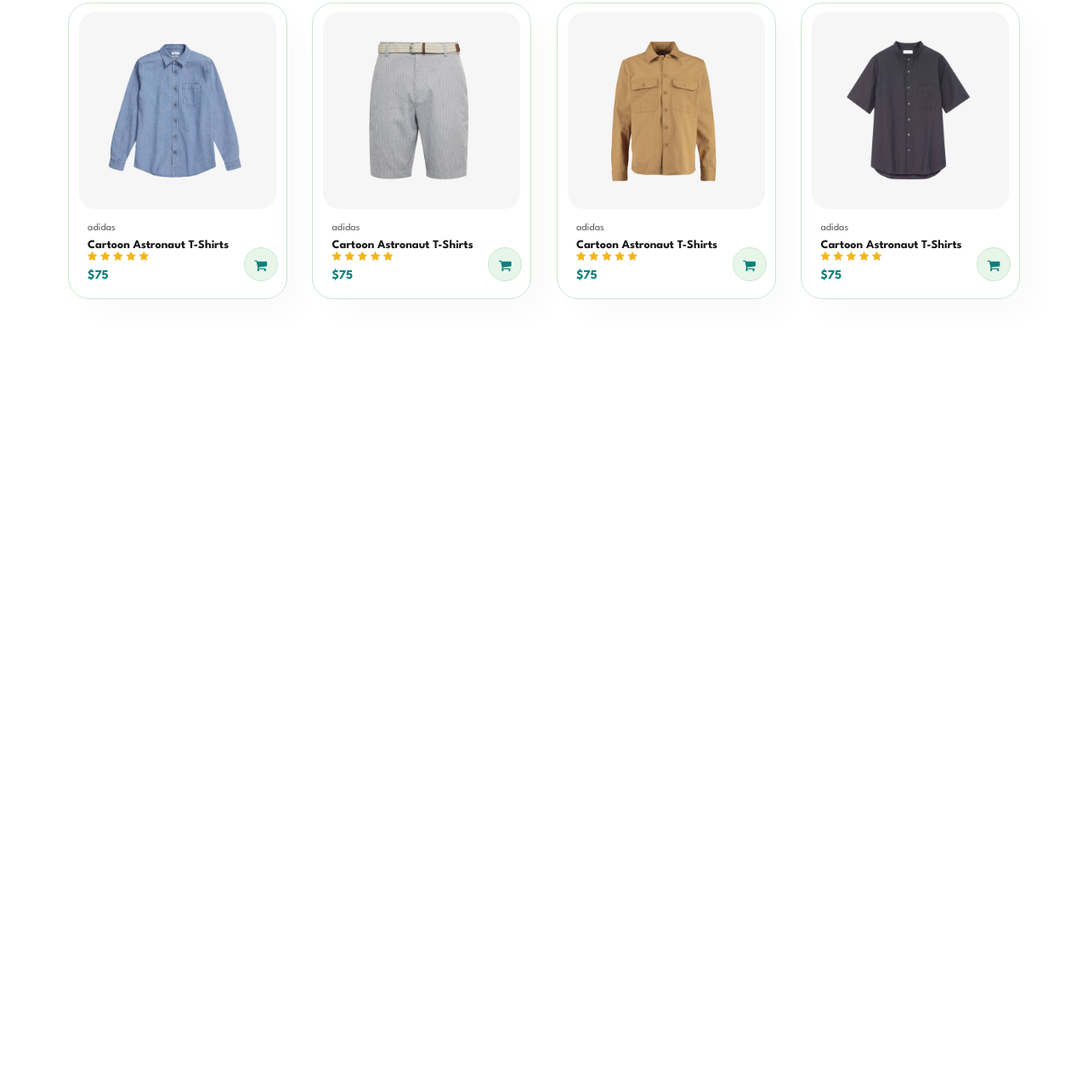
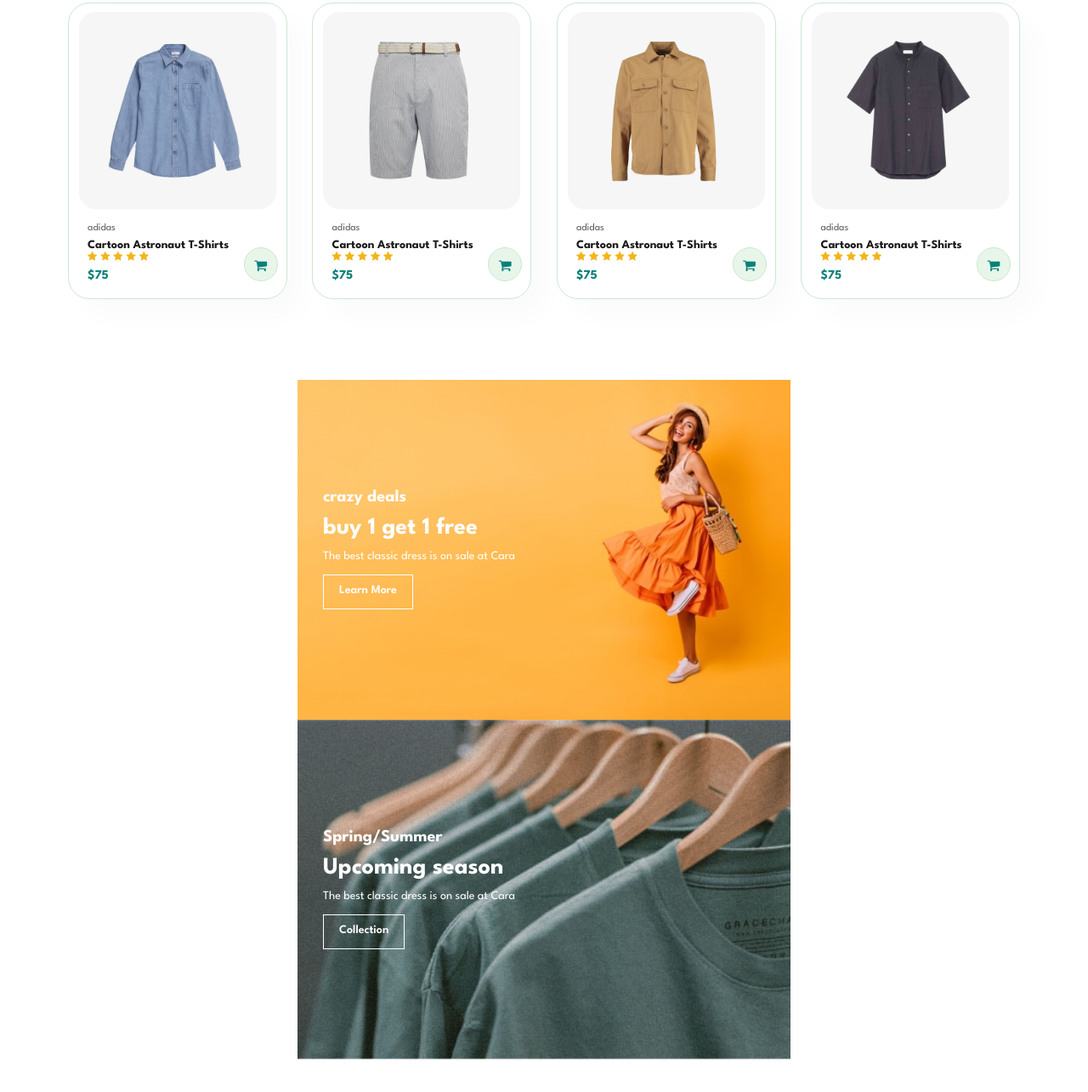
Before and after one commit to KarimMagdy96/Full-Responsive-Ecommerce-Web-Site, a website: page index.html in a window 1280 px wide. Shown: the part 3025-4310 px from the top of the page at 85% size. Before the commit the page ends 3432 px from the top, so only its background shows below. Drawn offline with Linux system fonts and the light colour scheme; files whose address does not match are found by name.

Commit message:
html css updates

```diff
--- a/index.html
+++ b/index.html
@@ -24,8 +24,9 @@
     </nav>
 </header>
 <!-- nav end -->
+
+<!-- hero section -->
 <main>
-<!-- hero section -->
 <section id="hero">
     <h4>Trade-in-Offer</h4>
     <h2>Super value deals</h2>
@@ -34,7 +35,6 @@
 <button>Shop Now</button>
 </section>
 <!-- hero section end -->
-
 <!-- ################################################## -->
 <!-- serveries -->
 <section id="feature" class="section-p1">
@@ -354,8 +354,27 @@
         </div>
     </div>
 </section>
+<!-- new arrivals-end -->
 
-<!-- new arrivals-end -->
+<!-- ######################################################## -->
+
+<!--ads -->
+<section id="sm-banner" class="section-p1">
+<div class="banner-box">
+    <h4>crazy deals</h4>
+    <h2>buy 1 get 1 free</h2>
+    <span>The best classic dress is on sale at Cara</span>
+    <button class="white">Learn More</button>
+</div>
+<div class="banner-box banner-box2">
+    <h4>Spring/Summer</h4>
+    <h2>Upcoming season</h2>
+    <span>The best classic dress is on sale at Cara</span>
+    <button class="white">Collection</button>
+</div>
+</section>
+
+<!--ads-end -->
 <script src="script.js"></script>
 </body>
 </html>
--- a/style.css
+++ b/style.css
@@ -47,6 +47,17 @@
     border-radius: 4px;
     cursor: pointer;
     border: none;
+    outline: none;
+    transition: 0.2s ease;
+}
+button.white{
+    font-size: 13px;
+    font-weight: 600;
+    padding: 11px 18px;
+    color:#fff;
+    background-color: transparent;
+    cursor: pointer;
+    border: 1px solid white;
     outline: none;
     transition: 0.2s ease;
 }
@@ -304,3 +315,57 @@
 }
 
 /* banner-end */
+
+
+/* ads */
+#sm-banner{
+    display: flex;
+    justify-content: space-around;
+    flex-wrap: wrap;
+}
+#sm-banner .banner-box{
+    display: flex;
+    flex-direction: column;
+    justify-content: center;
+    align-items: flex-start;
+    background-image: url('img/banner/b17.jpg');
+    min-width: 580px;
+    height: 50vh;
+    background-size: cover;
+    background-position: center;
+    padding: 30px;
+    width: 47%;
+
+}
+#sm-banner .banner-box2{
+    background-image: url('img/banner/b10.jpg');
+}
+#sm-banner h4{
+    color: #fff;
+    font-size: 20px;
+    font-weight: 300px;
+}
+#sm-banner h2{
+    color: #fff;
+    font-size: 28px;
+    font-weight: 800px;
+}
+#sm-banner span{
+    color: #fff;
+    font-size: 14px;
+    font-weight: 500px;
+    padding-bottom: 15px;
+}
+#sm-banner button{
+    color: #fff;
+    font-size: 14px;
+    font-weight: 500px;
+    padding-bottom: 15px;
+    transition:all 0.5s ease;
+
+}
+#sm-banner .banner-box:hover button{
+  background-color: #088178;
+  border: 1px solid #088178;
+}
+/* ads-end */
```
